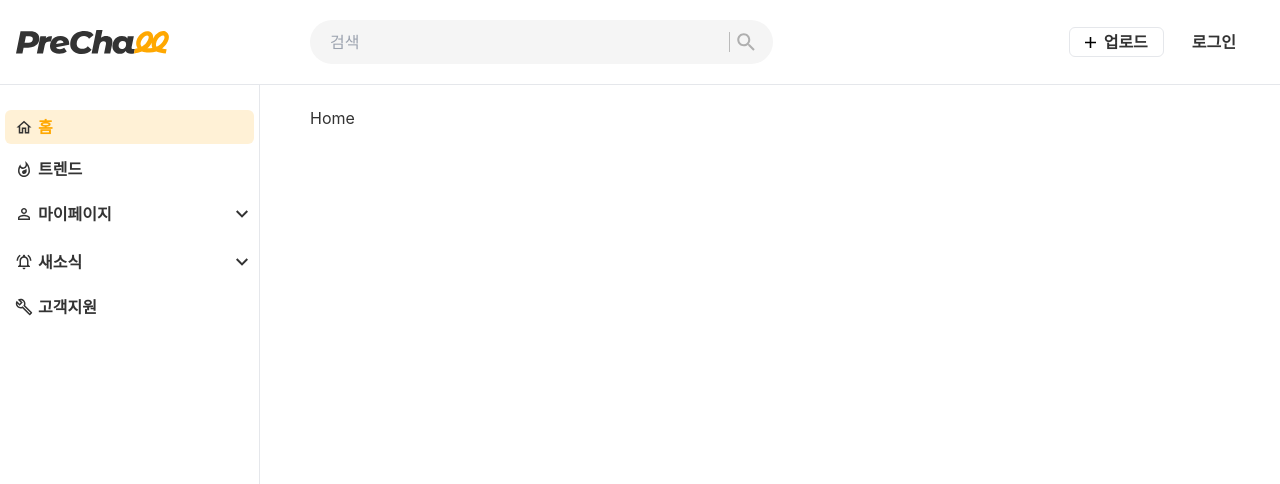
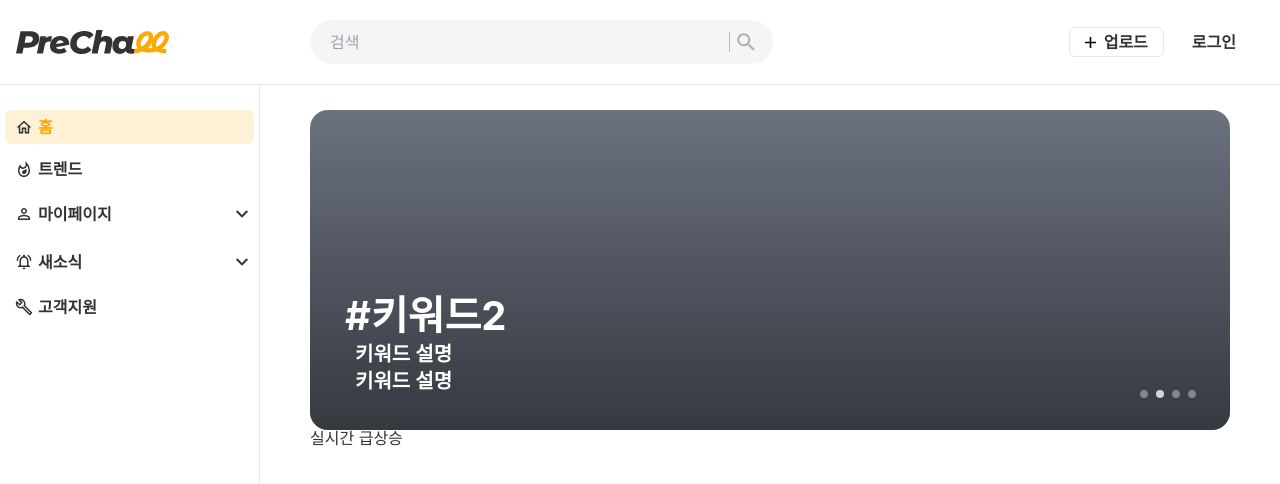
Before and after one commit to changheeee/prechall, a Next.js app: page / in a window 1280 px wide. Shown: the top 484 px of the page. Built offline with nearby package versions, Linux system fonts and the light colour scheme.

Commit message:
Feat: apply MainCarousel UI

```diff
--- a/package.json
+++ b/package.json
@@ -12,7 +12,8 @@
     "@svgr/webpack": "^8.1.0",
     "next": "14.2.3",
     "react": "^18",
-    "react-dom": "^18"
+    "react-dom": "^18",
+    "swiper": "^11.1.1"
   },
   "devDependencies": {
     "@types/node": "^20",
--- a/src/app/(home)/_components/Home.tsx
+++ b/src/app/(home)/_components/Home.tsx
@@ -1,8 +1,13 @@
-import React from 'react'
+
+
+import MainCarousel from "./MainCarousel"
 
 function Home() {
     return (
-        <div>Home</div>
+        <div className='flex flex-col w-full h-dvh'>
+            <MainCarousel />
+            <h5>실시간 급상승</h5>
+        </div>
     )
 }
 
--- /dev/null
+++ b/src/app/(home)/_components/MainCarousel.tsx
@@ -0,0 +1,48 @@
+'use client'
+
+import { Swiper, SwiperSlide } from 'swiper/react';
+import { Pagination, A11y, Autoplay } from 'swiper/modules';
+import "swiper/css";
+import "swiper/css/navigation";
+import "swiper/css/pagination";
+
+
+export default function MainCarousel() {
+    const swiperContainerStyle = 'w-full h-full bg-gray-500 '
+    const swiperItemStyle = 'flex items-end'
+    const slideItems = [{ id: 0, keword: '키워드1', description: '키워드 설명<br>키워드 설명' }, { id: 1, keword: '키워드2', description: '키워드 설명<br>키워드 설명' }, { id: 2, keword: '키워드3', description: '키워드 설명<br>키워드 설명' }, { id: 3, keword: '키워드4', description: '키워드 설명<br>키워드 설명' }]
+    return (
+        <div className='h-[40%] rounded-[18px] overflow-hidden'>
+            <Swiper pagination={true} modules={[Pagination, A11y, Autoplay]}
+                centeredSlides={true}
+                loop={true}
+                autoplay={{ delay: 4000, disableOnInteraction: false }}
+
+                slidesPerView={1}
+                // onSwiper={(swiper) => console.log(swiper)}
+                // onSlideChange={() => console.log("slide change")}
+                breakpoints={{
+                    // 1000: {
+                    //   slidesPerView: 2,
+                    //   spaceBetween: 10,
+                    // },
+                    // 1400: {
+                    //     slidesPerView: 3,
+                    //     spaceBetween: 10,
+                    // },
+                }}
+                className={swiperContainerStyle}>
+                {slideItems.map((item, i) => (
+                    <SwiperSlide key={i}>
+                        <div className='absolute -z-10 w-full h-full top-0 left-0 bg-gradient-to-b from-transparent to-black/50'></div>
+                        <div className='flex flex-col gap-[5px] h-full justify-end p-[35px]'>
+                            <h2 className='text-[40px] text-white font-bold'>#{item.keword}</h2>
+                            <p className='ml-[10px] text-[20px] text-white font-semibold leading-[27px]'
+                                dangerouslySetInnerHTML={{ __html: item.description }}></p>
+                        </div>
+                    </SwiperSlide>
+                ))}
+            </Swiper>
+        </div>
+    )
+}
--- /dev/null
+++ b/src/app/@modal/i/flow/upload/page.tsx
@@ -0,0 +1,10 @@
+import UploadModal from "@/app/_components/UploadModal";
+import { modalLayout } from "@/app/_styles/layout";
+
+export default function page() {
+    return (
+        <div className={modalLayout}>
+            <UploadModal />
+        </div>
+    )
+}
--- /dev/null
+++ b/src/app/_components/UploadModal.tsx
@@ -0,0 +1,20 @@
+"use client";
+
+import { useRouter } from 'next/navigation';
+import CloseIcon from '../../../public/assets/ico_close.svg'
+
+export default function UploadModal() {
+    const router = useRouter();
+    const onClickClose = () => {
+        router.back();
+    };
+
+    return (
+        <div className='w-[73%] h-fit p-[25px] bg-white rounded-[15px] flex flex-col'>
+            <header className='flex justify-between items-center border-b border-[#d9d9d9] pb-[15px]'>
+                <h3 className='text-[22px] font-semibold ' >동영상 업로드</h3>
+                <CloseIcon onClick={onClickClose} className='cursor-pointer' />
+            </header>
+        </div >
+    )
+}
--- a/src/app/globals.css
+++ b/src/app/globals.css
@@ -14,4 +14,45 @@
     "Segoe UI Emoji", "Segoe UI Symbol", sans-serif;
   line-height: 1;
   color: #333333;
+  box-sizing: border-box;
 }
+
+.swiper {
+  position: relative !important;
+  display: none;
+  width: auto;
+  height: 100%;
+}
+
+/* .swiper-slide {
+  text-align: center;
+  font-size: 18px;
+
+  display: flex;
+  justify-content: center;
+  align-items: center;
+} */
+
+.swiper-slide img {
+  display: block;
+  width: 100%;
+  height: 100%;
+  object-fit: none;
+}
+
+.swiper-pagination {
+  text-align: right !important;
+  display: inline-block !important;
+  right: 30px !important;
+  bottom: 30px !important;
+  left: unset !important;
+}
+
+.swiper-pagination-bullet {
+  background-color: #eeeeee !important;
+  opacity: 40% !important;
+}
+.swiper-pagination-bullet-active {
+  background-color: #eeeeee !important;
+  opacity: 85% !important;
+}
--- a/src/app/layout.tsx
+++ b/src/app/layout.tsx
@@ -15,20 +15,20 @@ export default function RootLayout({
   children, modal
 }: Props) {
 
-  const defaultLayout = 'w-full pt-[25px] px-[50px]'
+  const defaultLayout = 'flex-grow overflow-x-hidden overflow-y-scroll pt-[25px] px-[50px] pb-[300px]'
 
   return (
     <html lang="en">
-      <body>
+      <body className="overflow-hidden">
         {/* 상단 네비게이션 */}
-        <header>
+        <header >
           <Nav />
         </header>
-        <div className="flex">
+        <div className="flex ">
           {/* 좌측 메뉴 */}
-          <section>
+          <aside >
             <LeftMenu />
-          </section>
+          </aside>
           <section className={defaultLayout}>
             {children}
           </section>
--- a/src/app/trend/_components/Trend.tsx
+++ b/src/app/trend/_components/Trend.tsx
@@ -2,6 +2,6 @@
 
 export default function Trend() {
     return (
-        <div>Trend</div>
+        <div >Trend</div>
     )
 }
--- /dev/null
+++ b/src/app/upload/page.tsx
@@ -0,0 +1,16 @@
+"use client";
+
+import { useRouter } from "next/navigation";
+import { useEffect } from "react";
+
+
+export default function Upload() {
+  const router = useRouter();
+  useEffect(() => {
+    router.replace('/i/flow/upload');
+  }, [])
+  return (
+    null
+
+  );
+}
--- a/tailwind.config.ts
+++ b/tailwind.config.ts
@@ -9,9 +9,9 @@ const config: Config = {
   theme: {
     extend: {
       backgroundImage: {
-        // "gradient-radial": "radial-gradient(var(--tw-gradient-stops))",
-        // "gradient-conic":
-        //   "conic-gradient(from 180deg at 50% 50%, var(--tw-gradient-stops))",
+        "gradient-radial": "radial-gradient(var(--tw-gradient-stops))",
+        "gradient-conic":
+          "conic-gradient(from 180deg at 50% 50%, var(--tw-gradient-stops))",
       },
       fontFamily: {
         sans: ["Pretendard", "ui-sans-serif", "system-ui"],
```
Also changed, not shown: public/assets/ico_close.svg (added), 1 other file (tests, documents, lock files or other folders).
